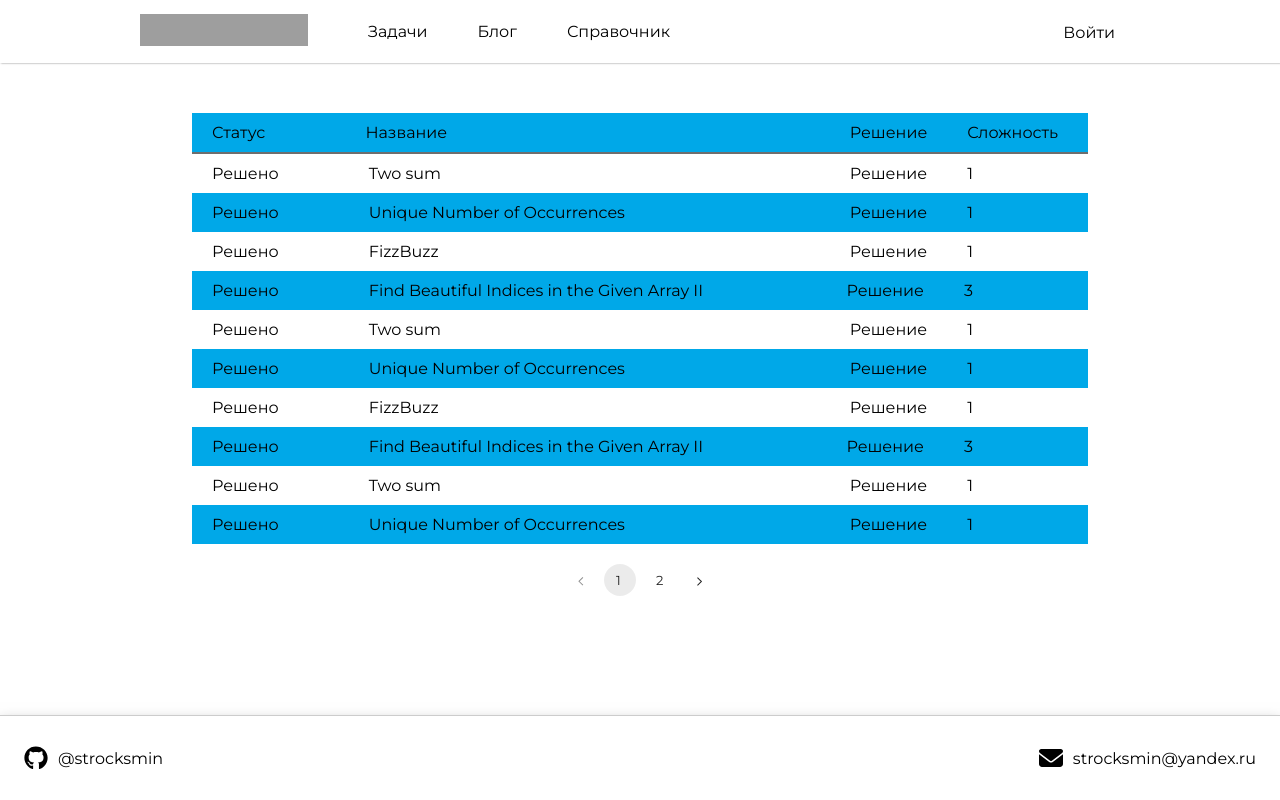
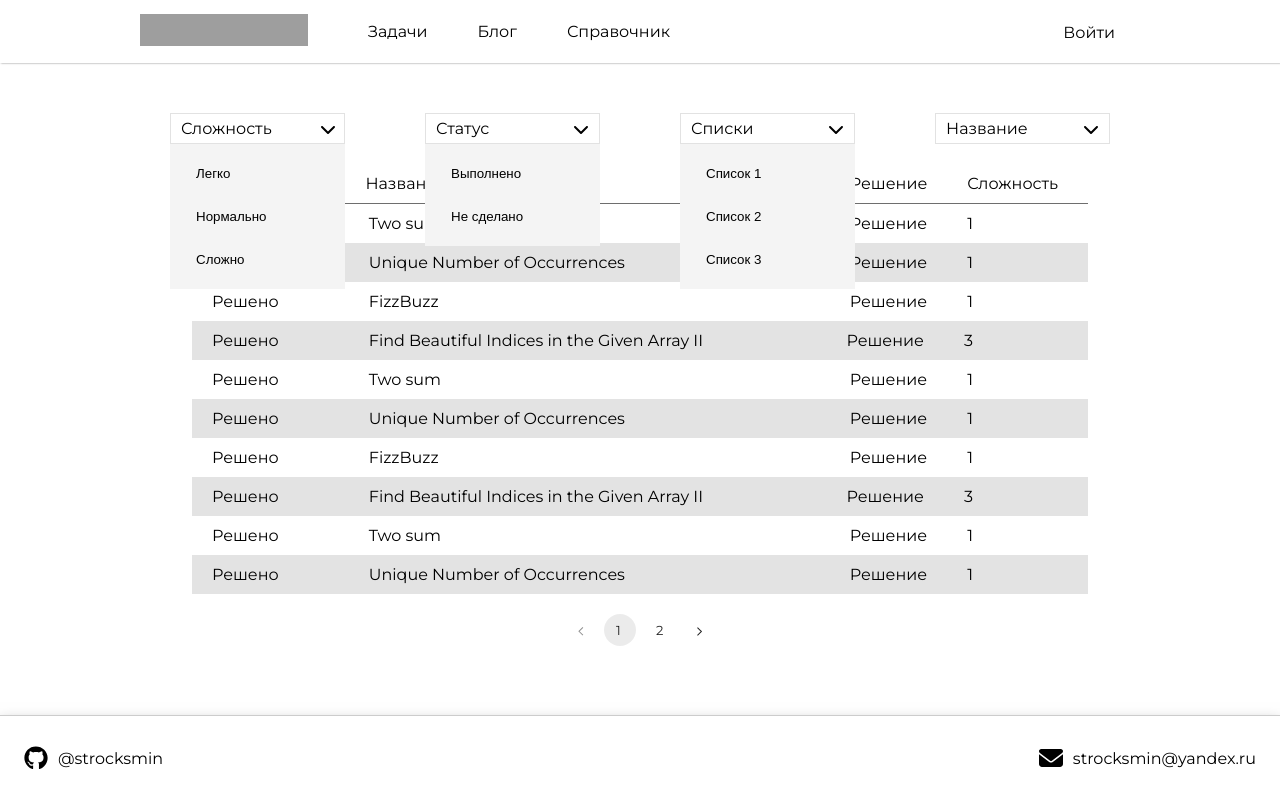
Before and after one commit to Strocksmin/crazecode, a Next.js app: page /problems in a window 1280 px wide. Built offline with nearby package versions, Linux system fonts and the light colour scheme; grey boxes are pictures that could not be loaded.

Commit message:
Add task filter

```diff
--- /dev/null
+++ b/app/components/Filter/Filter.tsx
@@ -0,0 +1,84 @@
+import { faChevronDown } from '@fortawesome/free-solid-svg-icons';
+import { FontAwesomeIcon } from '@fortawesome/react-fontawesome';
+import React, { useState } from 'react';
+import FilterButton from './FilterButton';
+
+type FilterProps = {
+    onFilterChange: (currentFilter: string) => void;
+    title: string;
+    content: string[];
+};
+
+let list: number[] = [];
+
+const Filter:React.FC<FilterProps> = (props) => {
+    const {
+        title,
+        content,
+        onFilterChange
+    } = props;
+
+
+    const [isActive, setActive] = useState(false);
+
+    const clickHandler = () => {
+        setActive(isActive => { return !isActive});
+    }
+
+    const [selected, isSelected] = useState(false);
+
+    const [isFiltered, setFilter] = useState(false);
+
+    let defFilter:number = 0;
+
+
+    function toggleStyle(index: number) {
+        const i: number = index;
+        if (list.includes(i)) {
+            return true;
+        }
+        else {
+            return false;
+        }
+    }
+
+    const filterClickHandler = (filter: string, i:number) => {
+        if (!list.includes(i)) {
+            list.push(i)
+        }
+        else {
+            list.splice(list.indexOf(i), 1);
+        }
+        console.log(i)
+        console.log(list)
+        setFilter(isFiltered => {return !isFiltered})
+        console.log("Кнопка поменяла цвет");
+        console.log("____");
+        console.log(selected);
+    }
+
+    return (
+        <div className="filter-content">
+            <div className='filter-up' onClick={clickHandler}>
+                <span>
+                    {title}
+                </span>
+                <FontAwesomeIcon icon={faChevronDown} />
+            </div>
+            <div className={isActive ? 'dropdown' : 'display-none'} >
+                <div className='dropdown-content'>
+                    {content.map((f, index) => (
+                        <FilterButton text={f}
+                        key={index}
+                        onClick={() => filterClickHandler(f, index)}
+                        selected={toggleStyle(index)}
+                        >
+                            {f}
+                        </FilterButton>
+                    )) }
+                </div>
+            </div>
+        </div>
+    )
+}
+export default Filter;
--- /dev/null
+++ b/app/components/Filter/FilterButton.tsx
@@ -0,0 +1,25 @@
+import React from 'react';
+
+type FilterButtonProps = {
+    text:string,
+    children:string,
+    selected:boolean,
+    onClick: () => void;
+};
+
+const FilterButton:React.FC<FilterButtonProps> = (props) => {
+
+    const {
+        text,
+        onClick,
+        selected
+    } = props;
+
+    return (<button className='dropdown-button'
+    onClick={() => onClick()}
+    style={{backgroundColor: selected ? '#f5f' : 'grey'}}
+    >
+        {text}
+        </button>)
+}
+export default FilterButton;
--- /dev/null
+++ b/app/components/Filter/FilterMenu.tsx
@@ -0,0 +1,73 @@
+import { faChevronDown } from '@fortawesome/free-solid-svg-icons';
+import { FontAwesomeIcon } from '@fortawesome/react-fontawesome';
+import React from 'react';
+import Filter from './Filter';
+
+type FilterMenuProps = {
+    onFilterChange: (currentFilter: string) => void;
+};
+
+const FilterMenu:React.FC<FilterMenuProps> = (props) => {
+    const {onFilterChange} = props;
+
+    const filters = {title: "Название", content: ["FizzBuzz", "Two sum"]};
+
+    return (
+    <div className='filter-block'>
+            <div className='filter-menu'>
+                <div className='filter-buttons'>
+                    <div className='filter-content'>
+                        <div className='filter-up'>
+                            <span>
+                                Сложность
+                            </span>
+                            <FontAwesomeIcon icon={faChevronDown} />
+                        </div>
+                        <div className='dropdown'>
+                            <div className='dropdown-content'>
+                                    <button className='dropdown-button'>Легко</button>
+                                    <button className='dropdown-button'>Нормально</button>
+                                    <button className='dropdown-button'>Сложно</button>
+                            </div>
+                        </div>
+                    </div>
+                    <div className='filter-content'>
+                        <div className='filter-up'>
+                            <span>
+                                Статус
+                            </span>
+                            <FontAwesomeIcon icon={faChevronDown} />
+                        </div>
+                        <div className='dropdown'>
+                            <div className='dropdown-content'>
+                                    <button className='dropdown-button'>Выполнено</button>
+                                    <button className='dropdown-button'>Не сделано</button>
+                            </div>
+                        </div>
+                    </div>
+                    <div className='filter-content'>
+                        <div className='filter-up'>
+                            <span>
+                                Списки
+                            </span>
+                            <FontAwesomeIcon icon={faChevronDown} />
+                        </div>
+                        <div className='dropdown'>
+                            <div className='dropdown-content'>
+                                    <button className='dropdown-button'>Список 1</button>
+                                    <button className='dropdown-button'>Список 2</button>
+                                    <button className='dropdown-button'>Список 3</button>
+                            </div>
+                        </div>
+                    </div>
+                    <Filter
+                    title={filters.title}
+                    content={filters.content}
+                    onFilterChange={currentFilter => onFilterChange(currentFilter)}
+                    />
+                </div>
+            </div>
+        </div>
+    )
+}
+export default FilterMenu;
--- a/app/components/Problems/ProblemsTable.tsx
+++ b/app/components/Problems/ProblemsTable.tsx
@@ -3,15 +3,17 @@ import Link from 'next/link';
 import React, { useMemo, useState } from 'react';
 import Problem from './Problem';
 import Pagination from '../Pagination/Pagination';
+import FilterMenu from '../Filter/FilterMenu';
 
 type ProblemsTableProps = {
-
 };
 
 const pageSize = 10;
 
 const ProblemsTable:React.FC<ProblemsTableProps> = () => {
     const [currentPage, setCurrentPage] = useState(1);
+
+    const [currentFilter, setCurrentFilter] = useState("");
 
     const [problems, setProblems] = useState([
         {status: 'Решено', title: 'Two sum',
@@ -40,13 +42,21 @@ const ProblemsTable:React.FC<ProblemsTableProps> = () => {
         solve: 'Решение', complexity:  3}
     ]);
 
+    const filteredData = currentFilter != "" ? problems.filter((problem) => {
+            return problem.title === currentFilter;
+        }
+    ) : problems;
+
     const currentTableData = useMemo(() => {
     const firstPageIndex = (currentPage - 1) * pageSize;
     const lastPageIndex = firstPageIndex + pageSize;
-    return problems.slice(firstPageIndex, lastPageIndex);
-  }, [currentPage]);
+    return problems.slice(firstPageIndex, lastPageIndex);}, [currentPage]);
+
+    console.log(problems.filter((problem) => problem.title === currentFilter));
 
     return (
+        <>
+            <FilterMenu onFilterChange={currentFilter => setCurrentFilter(currentFilter)} />
             <div className='problems-table'>
                 <div className='start-table'>
                     <div className='start-two'>
@@ -59,8 +69,8 @@ const ProblemsTable:React.FC<ProblemsTableProps> = () => {
                     </div>
                 </div>
                 <div className='content-table'>
-                {currentTableData.map((problem) => (
-                    <Problem {...problem} />
+                    {currentTableData.map((problem, index) => (
+                        <Problem {...problem} key={index}/>
                     ))}
                 </div>
                 <Pagination
@@ -68,10 +78,9 @@ const ProblemsTable:React.FC<ProblemsTableProps> = () => {
             currentPage={currentPage}
             totalCount={problems.length}
             pageSize={pageSize}
-        onPageChange={page => setCurrentPage(page)}
-      />
+            onPageChange={page => setCurrentPage(page)} />
             </div>
-
+        </>
     )
 }
 export default ProblemsTable;
--- a/app/globals.css
+++ b/app/globals.css
@@ -341,7 +341,7 @@ body {
 }
 
 .problems-table {
-    margin: 50px auto 0 auto;
+    margin: 20px auto 0 auto;
     width: 70%;
     background-color: white;
 }
@@ -350,8 +350,8 @@ body {
     display: flex;
     justify-content: space-between;
     padding: 10px 10px;
-    background-color: #00a8e8;
-    border-bottom: 2px rgb(110, 110, 110) solid;
+    background-color: white;
+    border-bottom: 1px rgb(110, 110, 110) solid;
 }
 
 .start-table-title {
@@ -394,7 +394,7 @@ body {
 }
 
 .problem:nth-child(2n) {
-    background-color: #00a8e8;
+    background-color: #e3e3e3;
 }
 
 .problem-start-two {
@@ -459,3 +459,79 @@ html {
 main {
     flex: 1 0 auto;
 }
+
+.filter-menu {
+    display: flex;
+    justify-content: flex-start;
+    margin-top: 50px;
+}
+
+.filter-buttons {
+    display: flex;
+    gap:5rem;
+}
+
+.filter-block {
+    display: flex;
+    justify-content: center;
+}
+
+.filter-content {
+    width: 175px;
+}
+
+.filter-content:hover {
+    background-color: #d4d4d449;
+}
+
+.filter-up {
+    border: 1px #e2e2e2 solid;
+    padding: 5px 10px;
+    display: flex;
+    justify-content: space-between;
+    align-items: center;
+    gap: 3rem;
+}
+
+.dropdown-content{
+    padding: 12px 16px;
+    display: flex;
+    flex-direction: column;
+    align-items: flex-start;
+    background-color: #f4f4f4;
+    width: 175px;
+    position: absolute;
+    gap:.5rem
+}
+
+.dropdown-content div:hover {
+    background-color: #ddd;
+}
+
+.dropdown-button  {
+    padding: 10px;
+    display: flex;
+    width: 100%;
+    outline: none;
+    border: none;
+    background: none;
+    cursor: pointer;
+}
+
+.dropdown-button:hover {
+    background-color: #ccc;
+}
+
+.display-none {
+    display: none;
+}
+
+.dropdown-button-clicked {
+    background-color: rgb(5, 26, 255);
+    padding: 10px;
+    display: flex;
+    width: 100%;
+    outline: none;
+    border: none;
+    cursor: pointer;
+}
--- a/app/test/page.tsx
+++ b/app/test/page.tsx
@@ -1,5 +1,8 @@
 import React from 'react';
 import Footer from '../components/Footer/Footer';
+import ProblemsTable from '../components/Problems/ProblemsTable';
+import Navbar from '../components/Navbar/Navbar';
+import FilterMenu from '../components/Filter/FilterMenu';
 
 type TestPageProps = {
 
@@ -7,7 +10,13 @@ type TestPageProps = {
 
 const TestPage:React.FC<TestPageProps> = () => {
     return (
+        <>
+        <Navbar></Navbar>
+        <main>
+        <ProblemsTable />
+        </main>
         <Footer />
+        </>
     )
 }
 export default TestPage;
```
Also changed, not shown: app/components/Pagination/Pagination.tsx (+4 -4 lines). Lines whose indentation alone changed are shown as unchanged.
